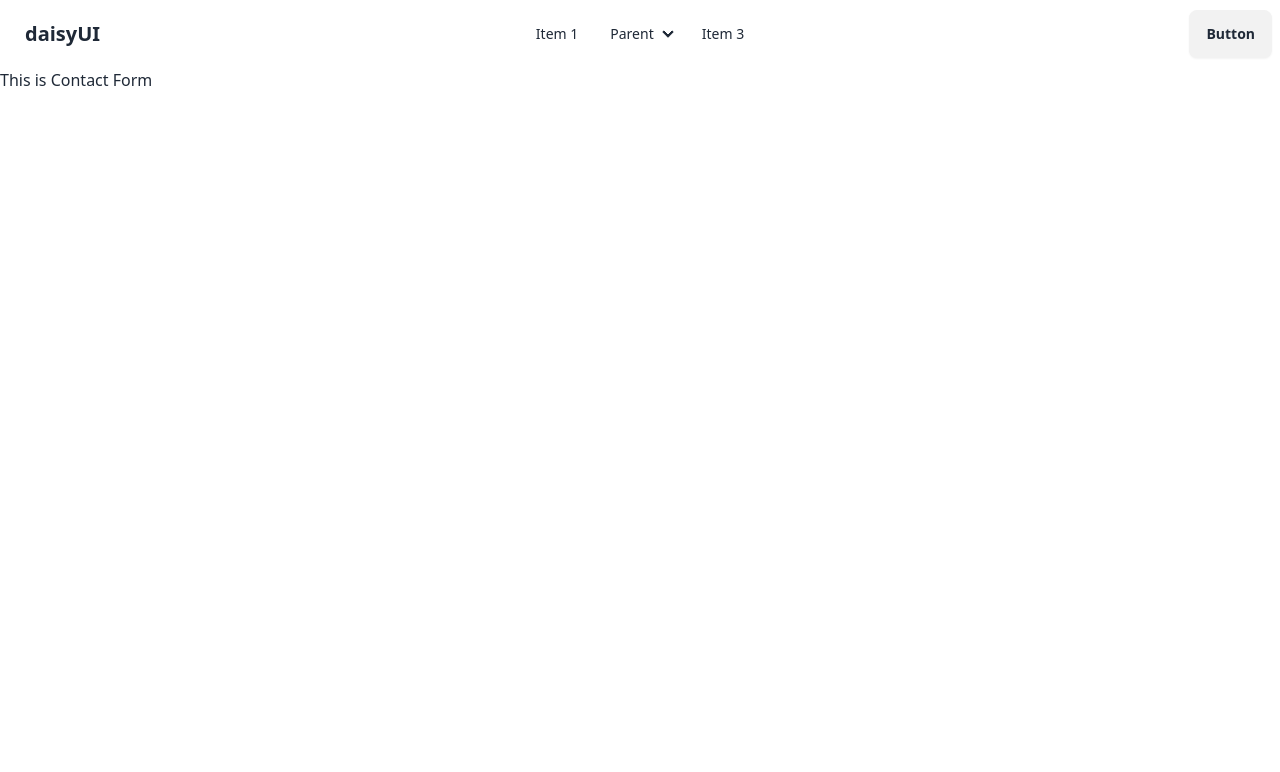
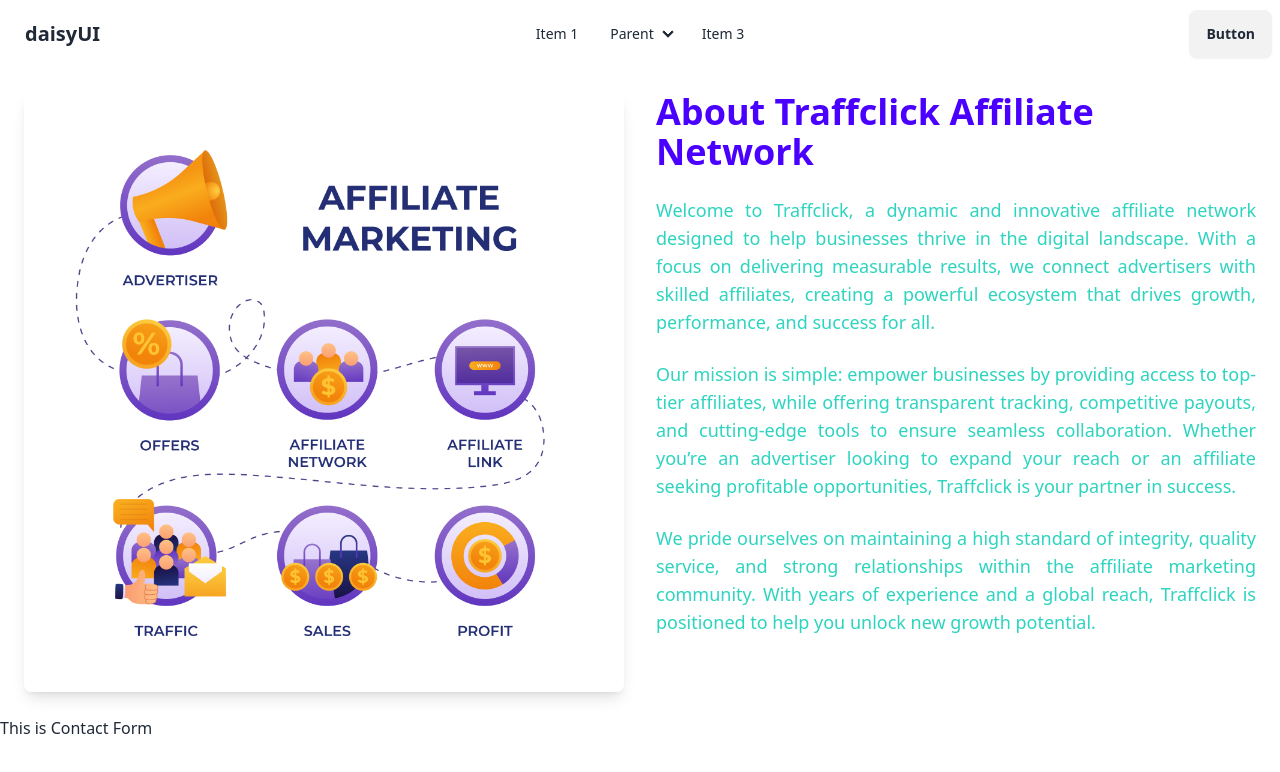
Before and after one commit to shuvakarmakar/traffclick-project, a React (Vite) app: page / in a window 1280 px wide. Shown: the top 772 px of the page. Built offline with nearby package versions, Linux system fonts and the light colour scheme.

Commit message:
About Us Page Work Complete

```diff
--- /dev/null
+++ b/src/Pages/AboutUs.jsx
@@ -0,0 +1,39 @@
+import myImages from '../../public/Banner.jpg'
+
+const AboutUs = () => {
+    return (
+        <div className="about-us-section flex flex-col md:flex-row items-center md:items-start md:space-x-8 p-6">
+            <div className="banner-container md:w-1/2 mb-6 md:mb-0">
+                <img
+                    src={myImages}
+                    alt="Traffclick Affiliate Network"
+                    className="w-auto rounded-lg shadow-lg"
+                />
+            </div>
+            <div className="content-container md:w-1/2 space-y-6 md:text-left text-center">
+                <h1 className="text-4xl font-bold text-primary">About Traffclick Affiliate Network</h1>
+                <p className="text-lg text-teal-400 text-justify">
+                    Welcome to Traffclick, a dynamic and innovative affiliate network designed to help
+                    businesses thrive in the digital landscape. With a focus on delivering measurable
+                    results, we connect advertisers with skilled affiliates, creating a powerful
+                    ecosystem that drives growth, performance, and success for all.
+                </p>
+                <p className="text-lg text-teal-400 text-justify">
+                    Our mission is simple: empower businesses by providing access to top-tier
+                    affiliates, while offering transparent tracking, competitive payouts, and
+                    cutting-edge tools to ensure seamless collaboration. Whether you’re an advertiser
+                    looking to expand your reach or an affiliate seeking profitable opportunities,
+                    Traffclick is your partner in success.
+                </p>
+                <p className="text-lg text-teal-400 text-justify">
+                    We pride ourselves on maintaining a high standard of integrity, quality service,
+                    and strong relationships within the affiliate marketing community. With years of
+                    experience and a global reach, Traffclick is positioned to help you unlock new
+                    growth potential.
+                </p>
+            </div>
+        </div>
+    );
+};
+
+export default AboutUs;
--- a/src/Pages/Home.jsx
+++ b/src/Pages/Home.jsx
@@ -1,3 +1,4 @@
+import AboutUs from "./AboutUs";
 import ContactForm from "./ContactForm";
 import Navbar from "./Navbar";
 
@@ -5,6 +6,7 @@
     return (
         <div>
             <Navbar></Navbar>
+            <AboutUs></AboutUs>
             <ContactForm></ContactForm>
         </div>
 
```
Also changed, not shown: public/Banner.jpg (added).
